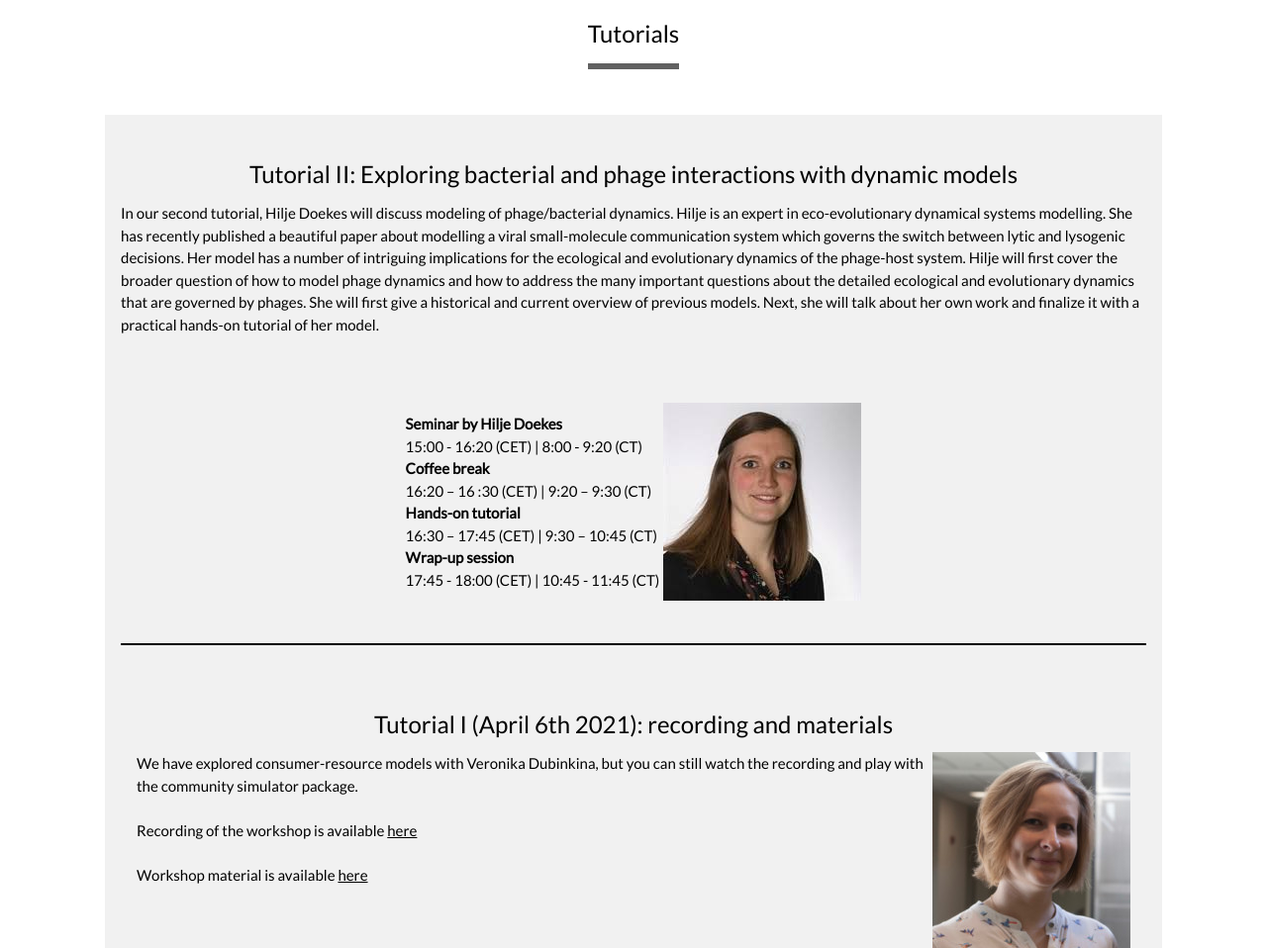
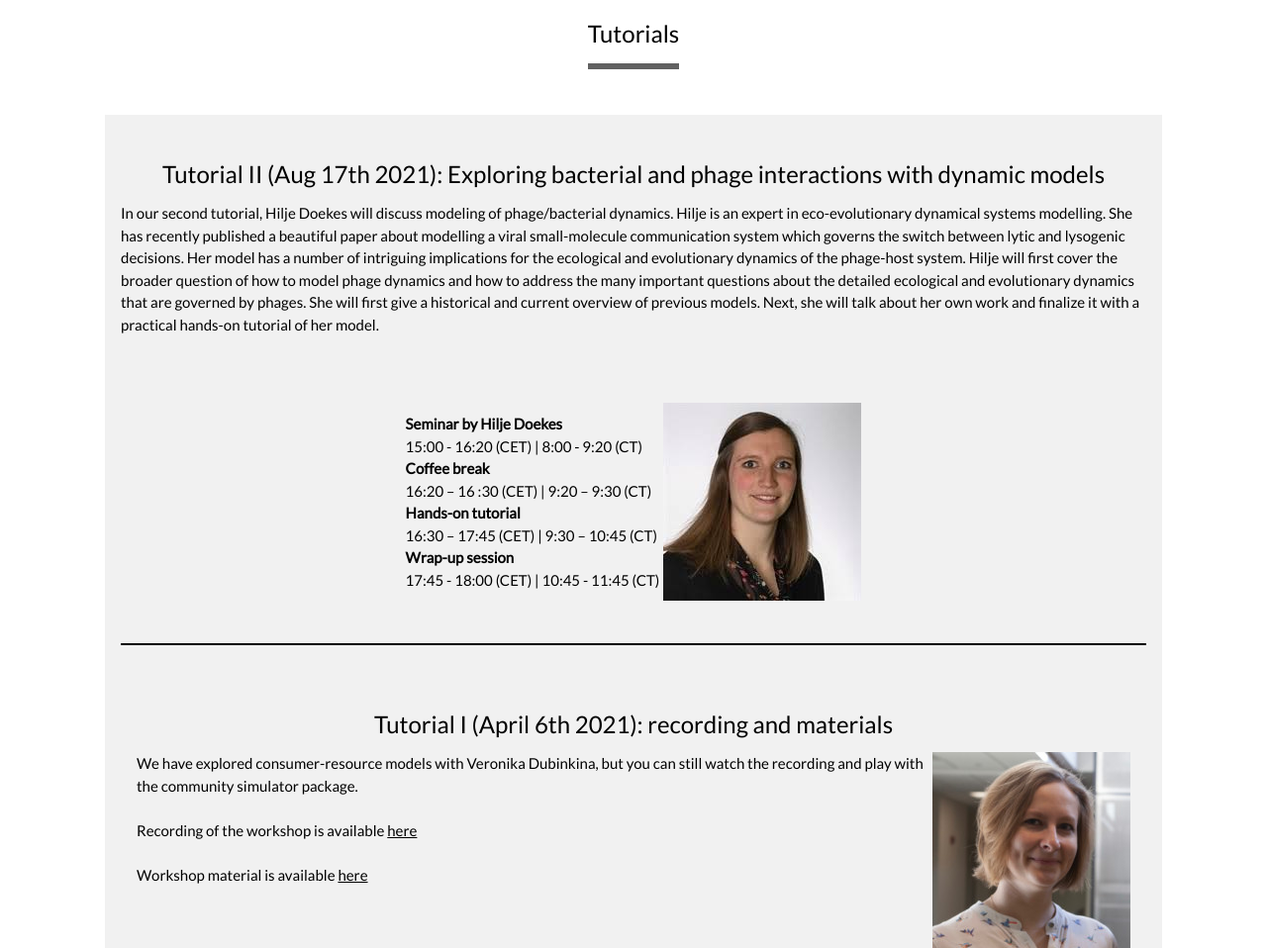
Before and after one commit to ModelMEMS/ModelMEMS.github.io, a plain HTML site: page index.html in a window 1280 px wide. Shown: the part 840-1798 px from the top of the page at 99% size. Drawn offline with nearby package versions, Linux system fonts and the light colour scheme.

Commit message:
Update index.html

```diff
--- a/index.html
+++ b/index.html
@@ -79,7 +79,7 @@ how they may be combined and refined with experimental data.
 
 	 <div class="w3-center l4 m6 w3-light-grey w3-container w3-padding-32" style="text-align: left">
 
-	 <h3>Tutorial II: Exploring bacterial and phage interactions with dynamic models</h3>
+	 <h3>Tutorial II (Aug 17th 2021): Exploring bacterial and phage interactions with dynamic models</h3>
 
 		 <div align="left">
 	In our second tutorial, Hilje Doekes will discuss modeling of phage/bacterial dynamics. Hilje is an expert in eco-evolutionary dynamical systems modelling.
```
